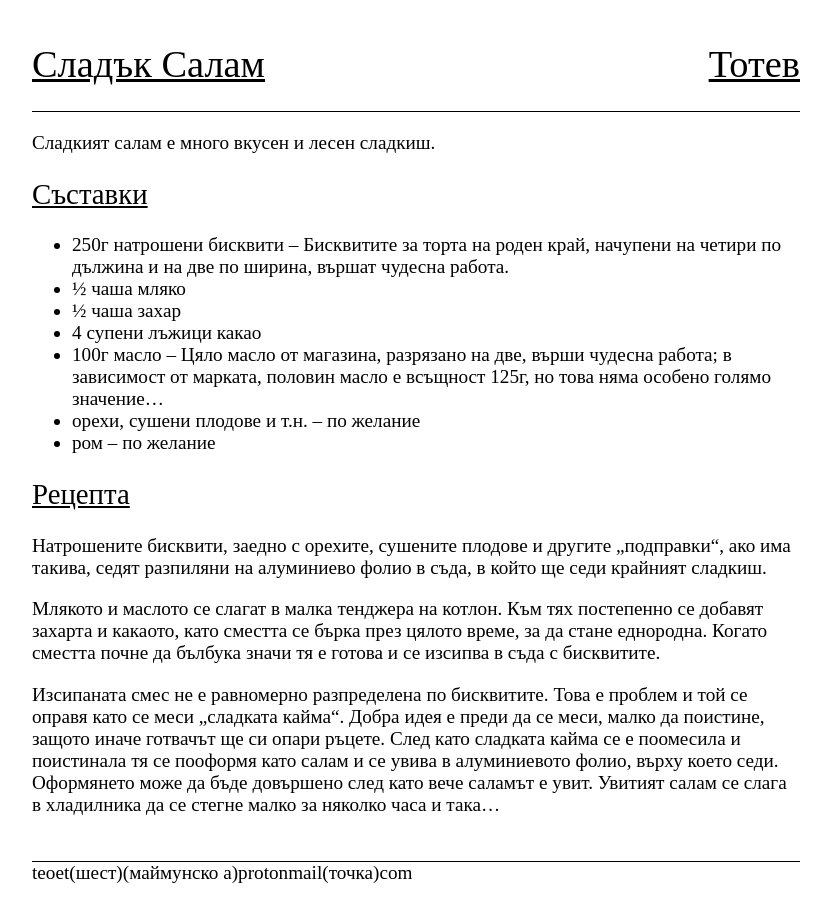
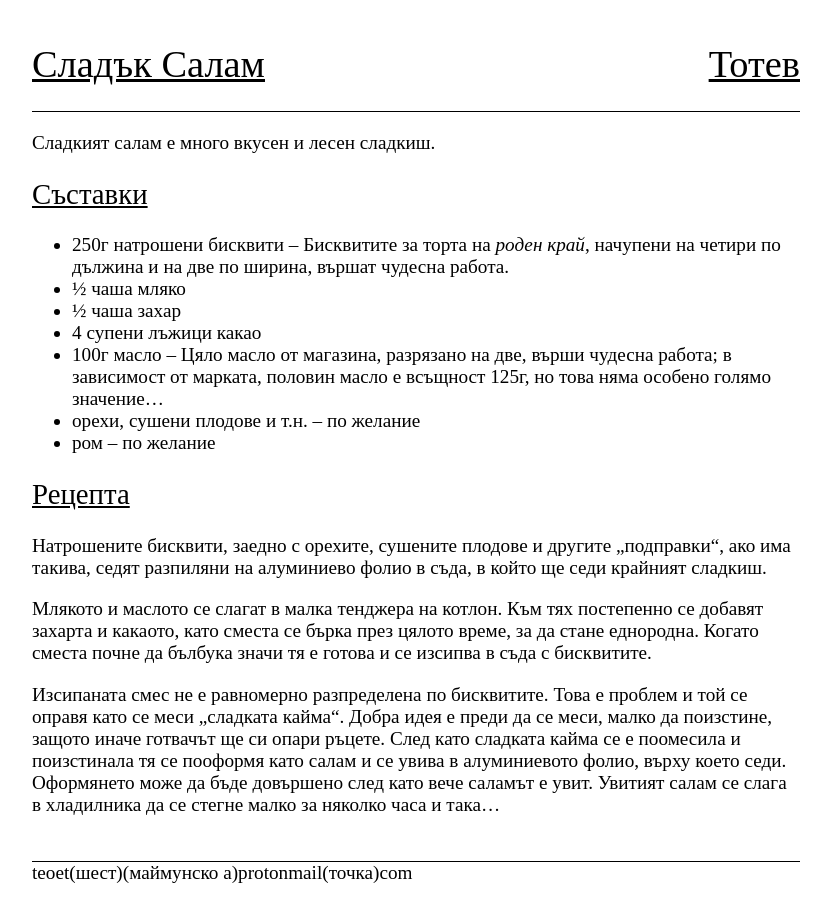
Before and after one commit to teoet6/totev.xyz, a Jekyll site: the page built from _posts/2023-09-09-sladwk-salam.md, in a window 1280 px wide. Shown: the whole page, without its empty margins (224-1055 px from the left). Built offline with Jekyll 4.4.1, drawn with Linux system fonts in a browser that asks for light colours; our own code applies the rules of GitHub Pages for plain Markdown files.

Commit message:
Fix spelling mistakes

```diff
--- a/_posts/2023-09-09-sladwk-salam.md
+++ b/_posts/2023-09-09-sladwk-salam.md
@@ -2,7 +2,7 @@
 
 ## Съставки
 
-- 250г натрошени бисквити -- Бисквитите за торта на роден край, начупени на четири по дължина и на две по ширина, вършат чудесна работа.
+- 250г натрошени бисквити -- Бисквитите за торта на _роден край_, начупени на четири по дължина и на две по ширина, вършат чудесна работа.
 - ½ чаша мляко
 - ½ чаша захар
 - 4 супени лъжици какао
@@ -16,11 +16,11 @@
 разпиляни на алуминиево фолио в съда, в който ще седи крайният сладкиш.
 
 Млякото и маслото се слагат в малка тенджера на котлон. Към тях постепенно се добавят захарта и
-какаото, като сместта се бърка през цялото време, за да стане еднородна. Когато сместта почне да
+какаото, като сместа се бърка през цялото време, за да стане еднородна. Когато сместа почне да
 бълбука значи тя е готова и се изсипва в съда с бисквитите.
 
 Изсипаната смес не е равномерно разпределена по бисквитите. Това е проблем и той се оправя като се
-меси „сладката кайма“. Добра идея е преди да се меси, малко да поистине, защото иначе готвачът ще
-си опари ръцете. След като сладката кайма се е поомесила и поистинала тя се пооформя като салам
+меси „сладката кайма“. Добра идея е преди да се меси, малко да поизстине, защото иначе готвачът ще
+си опари ръцете. След като сладката кайма се е поомесила и поизстинала тя се пооформя като салам
 и се увива в алуминиевото фолио, върху което седи. Оформянето може да бъде довършено след като
 вече саламът е увит. Увитият салам се слага в хладилника да се стегне малко за няколко часа и така...
```
